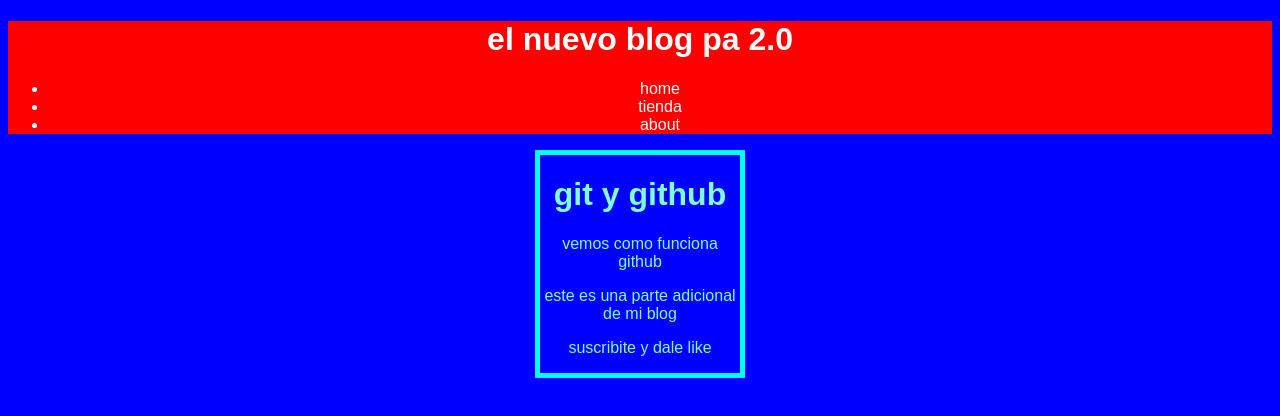
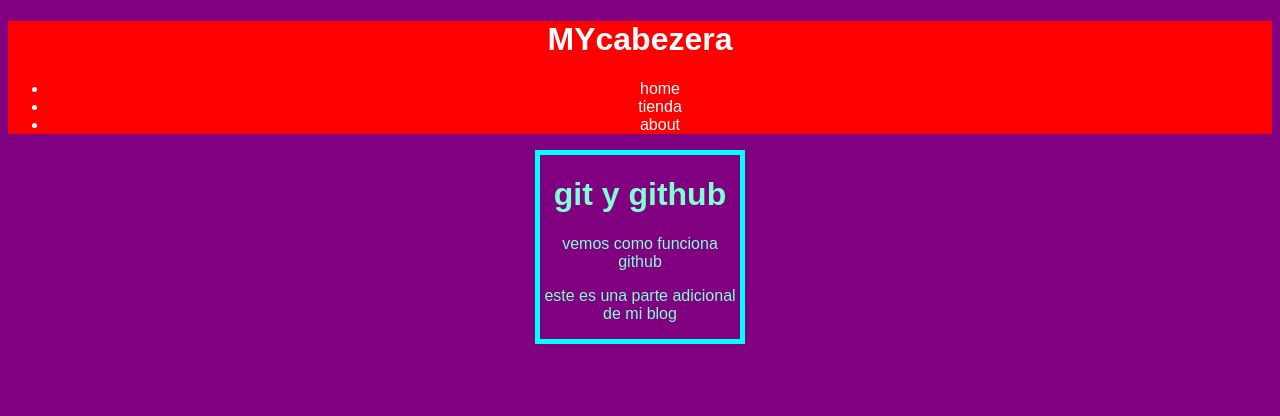
Before and after one commit to JESUS-DLC/myblog, a plain HTML site: page index.html in a window 1280 px wide. Drawn offline with Linux system fonts and the light colour scheme.

Commit message:
cambios finales cabezera

```diff
--- a/css/estilos.css
+++ b/css/estilos.css
@@ -2,7 +2,7 @@ body{
     text-align: center;
     font-family: Arial, Helvetica, sans-serif;
     color: aquamarine;
-    background-color: blue;
+    background-color: purple;
 }
 
 div{
--- a/index.html
+++ b/index.html
@@ -9,7 +9,7 @@
 </head>
 <body>
     <header>
-        <h1>el nuevo blog pa 2.0</h1>
+        <h1>MYcabezera</h1>
         <nav>
             <ul>
                 <li>home</li>
@@ -22,7 +22,6 @@
         <h1>git y github</h1>
         <p>vemos como funciona github</p>
         <p>este es una parte adicional de mi blog</p>
-        <p>suscribite y dale like</p>
     </div>
 </body>
 </html>
```
